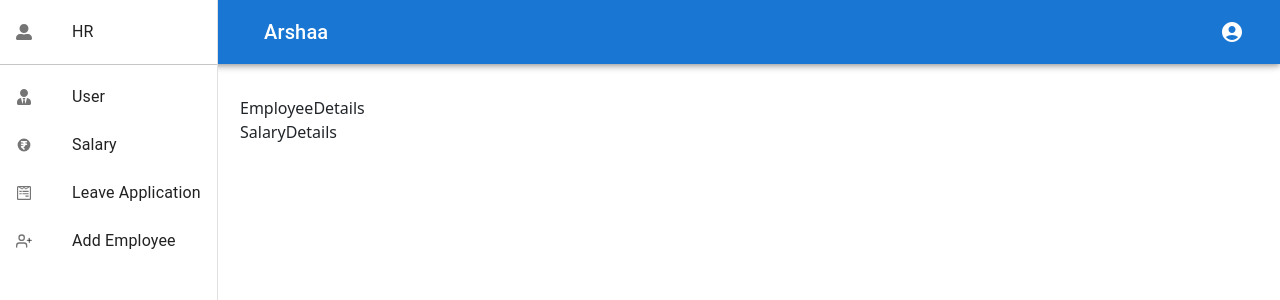
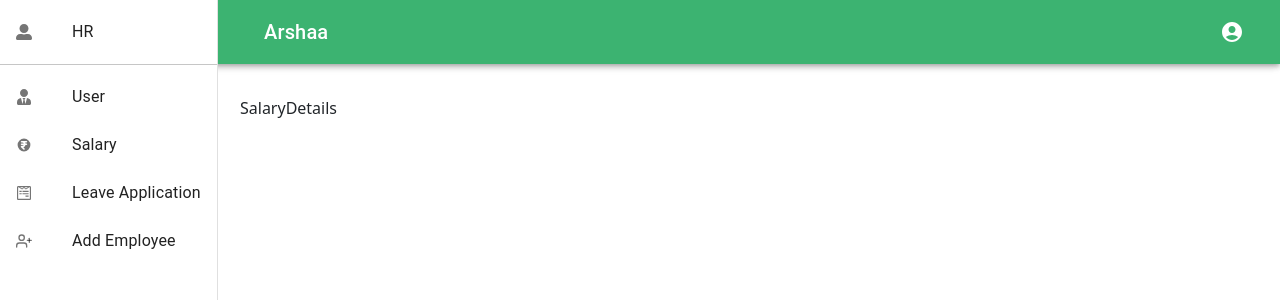
Before and after one commit to MRDJsekhar/hrm-frontend, a React (Create React App) app: page /salary in a window 1280 px wide. Shown: the top 300 px of the page. Built offline with nearby package versions, Linux system fonts and the light colour scheme.

Commit message:
modified

```diff
--- a/src/components/Header.jsx
+++ b/src/components/Header.jsx
@@ -7,6 +7,7 @@
 import AccountCircle from '@mui/icons-material/AccountCircle';
 import MenuItem from '@mui/material/MenuItem';
 import Menu from '@mui/material/Menu';
+
 
 export default function Header() {
 	const [ anchorEl, setAnchorEl ] = useState(null);
@@ -21,9 +22,9 @@
 
 	return (
 		<Box sx={{ flexGrow: 1 }}>
-			<AppBar position="fixed">
+			<AppBar position="fixed" style={{ background: '#3CB371' }}>
 				<Toolbar>
-					<Typography variant="h6" component="div" sx={{ flexGrow: 1, marginLeft : '12em' }}>
+					<Typography variant="h6" component="div" sx={{ flexGrow: 1, marginLeft: '12em' }}>
 						Arshaa
 					</Typography>
 					<div>
--- a/src/components/Login.jsx
+++ b/src/components/Login.jsx
@@ -55,7 +55,7 @@
 							alignItems: 'center'
 						}}
 					>
-						<Avatar sx={{ m: 4, mt: 5, bgcolor: 'crimson' }}>
+						<Avatar sx={{ m: 4, mt: 5, bgcolor: 'darkgreen' }}>
 							<LockOutlinedIcon />
 						</Avatar>
 						<Typography component="h1" variant="h5">
@@ -79,7 +79,7 @@
 								}}
 								autoFocus
 								variant="filled"
-								color="error"
+								color="success"
 							/>
 							<TextField
 								margin="normal"
@@ -98,9 +98,9 @@
 									)
 								}}
 								variant="filled"
-								color="error"
+								color="success"
 							/>
-							<Button type="submit" color="error" variant="contained" sx={{ mt: 4 }}>
+							<Button type="submit" color="success" variant="contained" sx={{ mt: 4 }}>
 								Sign In
 							</Button>
 						</Box>
--- a/src/components/Sidebar.js
+++ b/src/components/Sidebar.js
@@ -11,6 +11,9 @@
 const useStyles = makeStyles({
 	drawer: {
 		width: '100px'
+	},
+	paper: {
+		background: '#3CB371'
 	}
 });
 
@@ -21,7 +24,7 @@
 		{
 			text: 'User',
 			icon: <FaUserTie />,
-			onClick: () => navigate('/employeedetails')
+			onClick: () => navigate('/home')
 		},
 		{
 			text: 'Salary',
@@ -40,7 +43,7 @@
 		}
 	];
 	return (
-		<Drawer variant="permanent">
+		<Drawer variant="permanent" classes={{ paper: classes.paper }}>
 			<List>
 				<ListItem>
 					<ListItemIcon>
--- a/src/pages/EmployeeDetails.js
+++ /dev/null
@@ -1,9 +0,0 @@
-import React from 'react';
-
-const EmployeeDetails = () => {
-  return <div>
-      EmployeeDetails
-  </div>;
-};
-
-export default EmployeeDetails;
--- /dev/null
+++ b/src/pages/EmployeeDetails.jsx
@@ -0,0 +1,19 @@
+import React, { useEffect } from 'react';
+import axios from 'axios';
+import { useState } from 'react';
+
+const EmployeeDetails = () => {
+	const [ empData, setEmpData ] = useState([]);
+	useEffect(() => {
+		const getData = async () => {
+			const response = await axios.get('/employeeDetails');
+			const data = await response.data;
+			console.log(data);
+			setEmpData(data);
+		};
+		getData();
+	}, []);
+	return <div>EmployeeDetails</div>;
+};
+
+export default EmployeeDetails;
--- a/src/pages/Homepage.js
+++ b/src/pages/Homepage.js
@@ -27,9 +27,8 @@
 				<Header />
 			</div>
 			<div style={{ marginLeft: '15em', marginRight: '10em', marginTop: '6em' }}>
-				<EmployeeDetails />
 				<Routes>
-					<Route exact path="/employeedetails" element={<EmployeeDetails />} />
+					<Route exact path="/home" element={<EmployeeDetails />} />
 					<Route path="/addemployee" element={<AddEmployeeForm />} />
 					<Route path="/leaveapplication" element={<EmployeeLeaveApplication />} />
 					<Route path="/salary" element={<SalaryDetails />} />
```
Also changed, not shown: package.json (+16 -3 lines), 1 other file (tests, documents, lock files or other folders).
